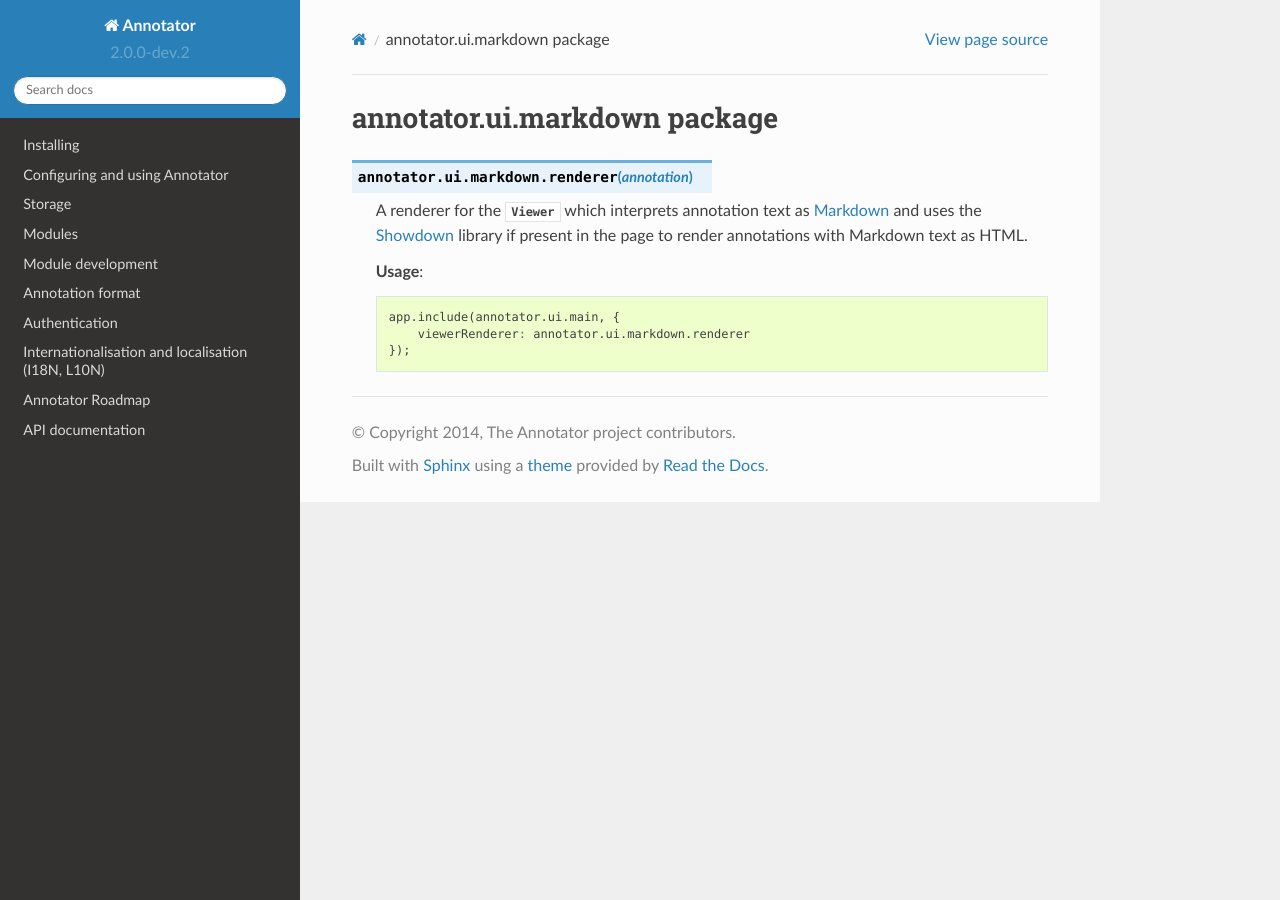
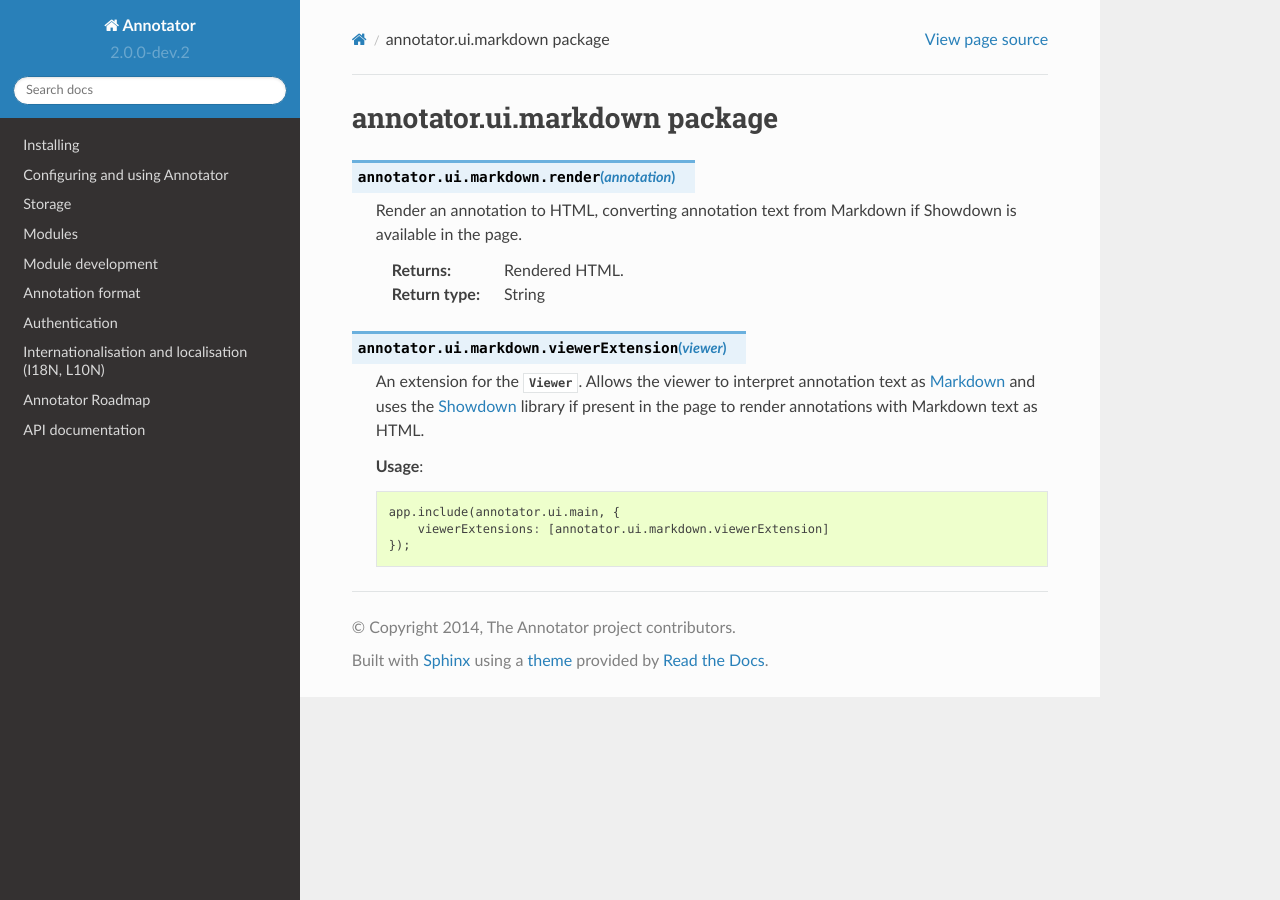
Before and after one commit to openannotation/annotator, a Sphinx documentation site: the page built from doc/api/ui/markdown.rst, in a window 1280 px wide. Built offline with Sphinx 7.4.7 and the Read the Docs theme 2.0.0, drawn with Linux system fonts in a browser that asks for light colours.

Commit message:
Make markdown module a viewer extension
Rather than having an option for viewer extensions and an option for
viewer renderer in annotator.ui.main, it makes more sense to make the
markdown functionality into a viewer extension.

```diff
--- a/doc/api/ui/markdown.rst
+++ b/doc/api/ui/markdown.rst
@@ -3,11 +3,20 @@
 annotator.ui.markdown package
 =============================
 
-..  function:: annotator.ui.markdown.renderer(annotation)
+..  function:: annotator.ui.markdown.render(annotation)
 
-    A renderer for the :class:`~annotator.ui.viewer.Viewer` which interprets
-    annotation text as `Markdown`_ and uses the `Showdown`_ library if present in
-    the page to render annotations with Markdown text as HTML.
+    Render an annotation to HTML, converting annotation text from Markdown if
+    Showdown is available in the page.
+
+    :returns: Rendered HTML.
+    :rtype: String
+
+
+..  function:: annotator.ui.markdown.viewerExtension(viewer)
+
+    An extension for the :class:`~annotator.ui.viewer.Viewer`. Allows the viewer
+    to interpret annotation text as `Markdown`_ and uses the `Showdown`_ library
+    if present in the page to render annotations with Markdown text as HTML.
 
     .. _Markdown: https://daringfireball.net/projects/markdown/
     .. _Showdown: https://github.com/showdownjs/showdown
@@ -15,5 +24,5 @@ annotator.ui.markdown package
     **Usage**::
 
         app.include(annotator.ui.main, {
-            viewerRenderer: annotator.ui.markdown.renderer
+            viewerExtensions: [annotator.ui.markdown.viewerExtension]
         });
```
Also changed, not shown: 2 other files.
